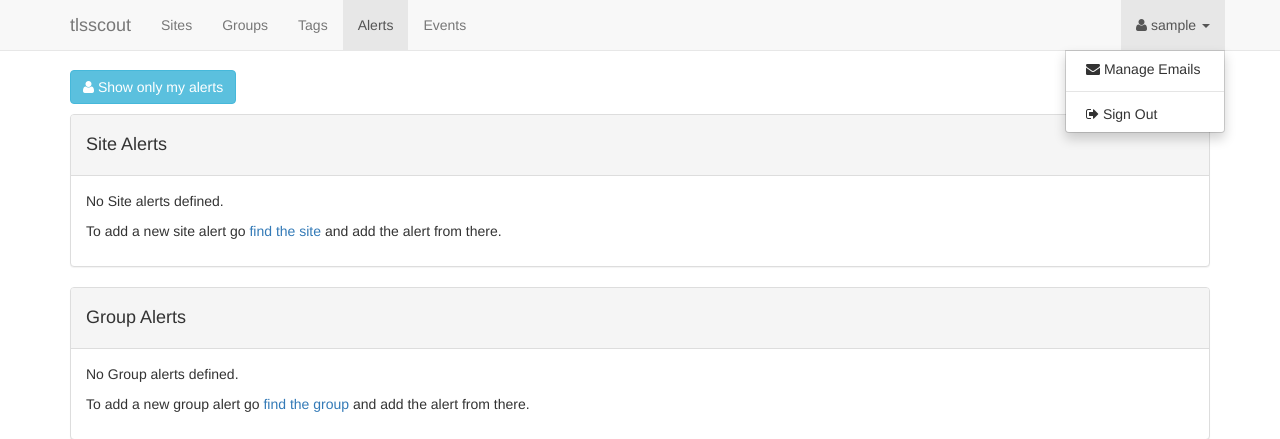
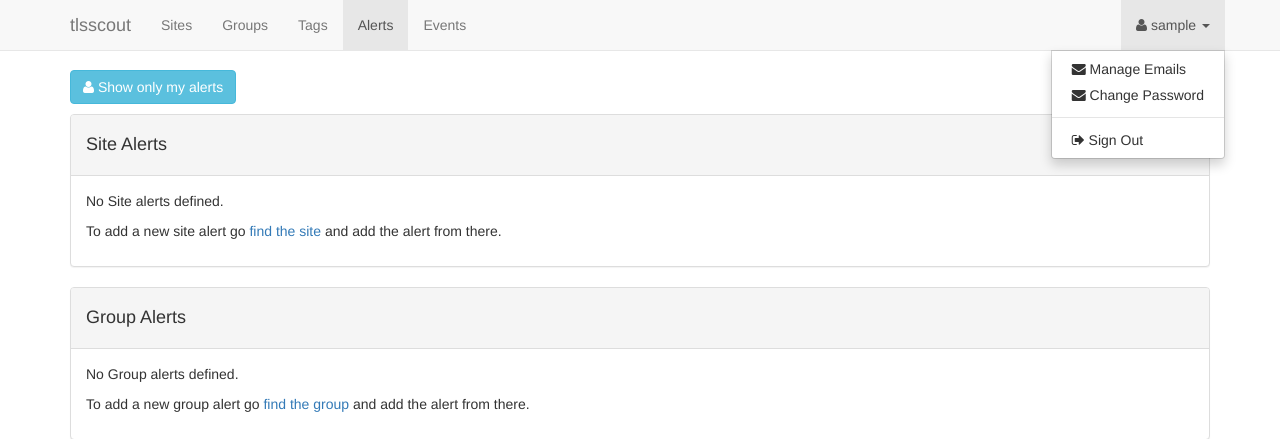
Before and after one commit to tykling/tlsscout, a Django app: page /alerts/ in a window 1280 px wide, after a click that opens the changed part. Shown: the top 439 px of the page. Run offline with Django 3.2, Linux system fonts and the light colour scheme; the visitor is signed in with stand-in values (Sample User, id 1); data that the repository does not hold is empty; some libraries are stand-ins or nearby versions.

Commit message:
add missing change password link in the menu

```diff
--- a/src/templates/base.html
+++ b/src/templates/base.html
@@ -33,6 +33,7 @@
                   <a href="#" class="dropdown-toggle" data-toggle="dropdown" role="button" aria-expanded="false"><i class="fa fa-user"></i> {{ user }} <span class="caret"></span></a>
                   <ul class="dropdown-menu" role="menu">
                     <li><a href="{% url 'account_email' %}"><i class="fa fa-envelope"></i> Manage Emails</a></li>
+                    <li><a href="{% url 'account_change_password' %}"><i class="fa fa-envelope"></i> Change Password</a></li>
                     <li class="divider"></li>
                     <li><a href="{% url 'account_logout' %}"><i class="fa fa-sign-out"></i> Sign Out</a></li>
                   </ul>
```
